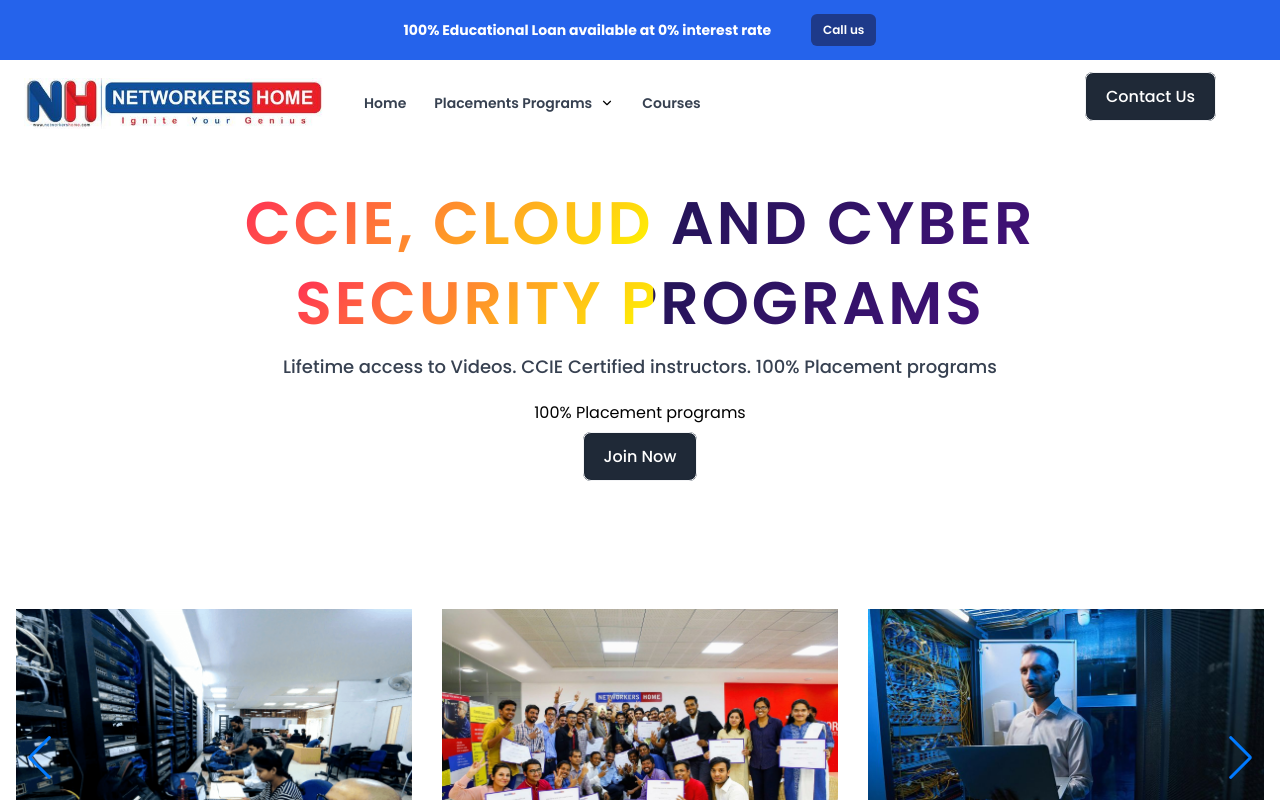
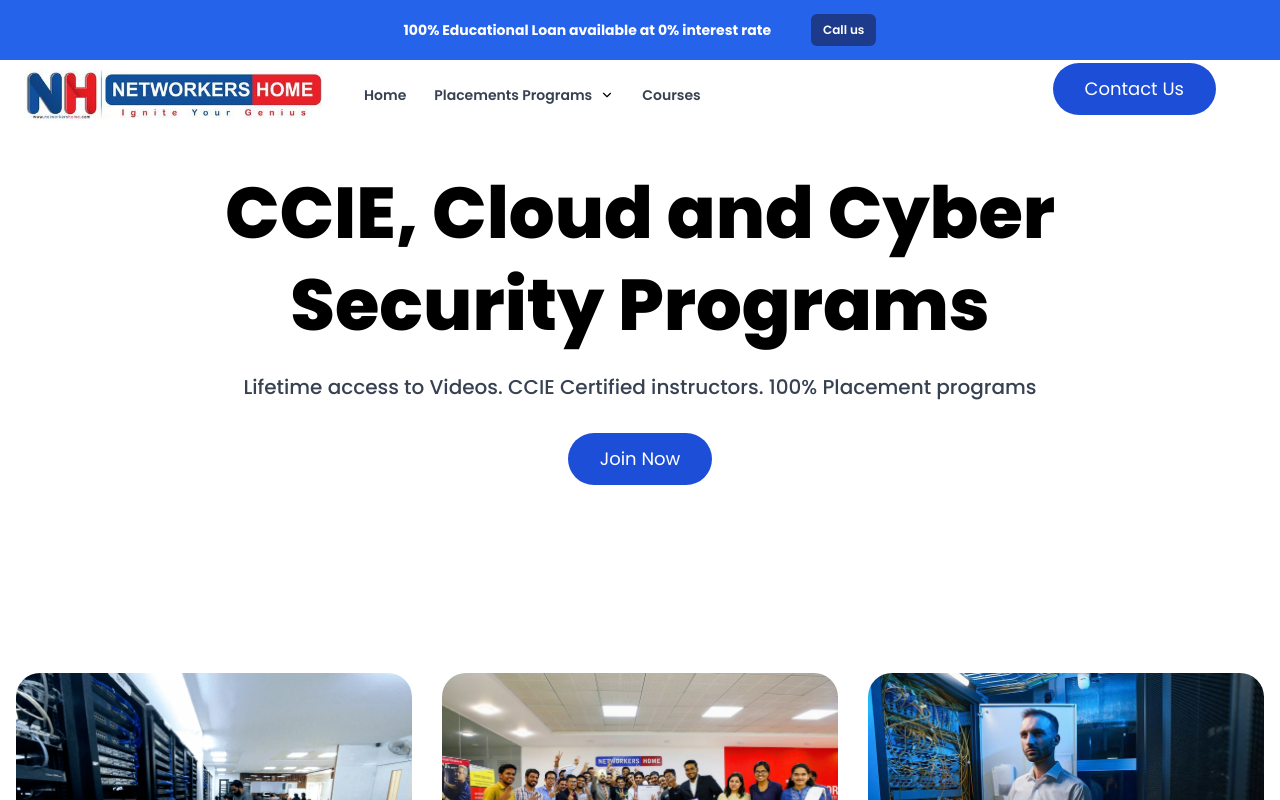
Before and after one commit to WebDevAman/networkers-home, a Next.js app: page / in a window 1280 px wide. Shown: the top 800 px of the page. Built offline with nearby package versions, Linux system fonts and the light colour scheme.

Commit message:
fixed-css

```diff
--- a/components/Banner/index.jsx
+++ b/components/Banner/index.jsx
@@ -1,24 +1,50 @@
-import React from 'react'
-import Button from '../Buttons'
-import DummyBtn from '../DummyBtn'
-import {motion} from 'framer-motion'
+import React from "react";
+import Button from "../Buttons";
+import DummyBtn from "../DummyBtn";
+import { motion } from "framer-motion";
 
 const Banner = () => {
   return (
-    <motion.div  className='px-10 lg:px-24 z-10 py-10 flex flex-col items-center justify-center space-y-5'>
+    <motion.div className="px-10  lg:px-24 z-10 py-10 flex flex-col items-center justify-center space-y-8">
+    <div className="flex text-center items-center justify-center flex-col space-y-5">
+        <motion.h1
+        initial={{ opacity: 0 }}
+        animate={{ opacity: 1 }}
+        transition={{ delay: 0.2, duration: 1 }}
+        className="  text-xl md:text-4xl lg:text-6xl xl:text-7xl font-extrabold  heading"
+      >
+        CCIE, Cloud and Cyber{" "}
+      </motion.h1>
+      <motion.h1
+        initial={{ opacity: 0 }}
+        animate={{ opacity: 1 }}
+        transition={{ delay: 0.4, duration: 1 }}
+        className="  text-xl md:text-4xl lg:text-6xl xl:text-7xl font-extrabold  heading"
+      >
+        Security Programs
+      </motion.h1>
+    </div>
 
-<motion.h1 initial={{opacity:0}} animate={{opacity:1}} transition={{delay:0.2,duration:1}}  className='text-black tracking-wider text-xl md:text-4xl lg:text-6xl font-semibold animate-charcter'>CCIE, Cloud and Cyber  </motion.h1>
-<motion.h1 initial={{opacity:0}} animate={{opacity:1}} transition={{delay:0.4,duration:1}} className='text-black tracking-wider text-xl md:text-4xl lg:text-6xl font-semibold animate-charcter'>Security Programs</motion.h1>
-<motion.h2 initial={{opacity:0}} animate={{opacity:1}} transition={{delay:0.6,duration:1.2}} className='text-gray-700 text-sm lg:text-lg font-medium text-center'>Lifetime access to Videos. CCIE Certified instructors. 100% Placement programs</motion.h2>
-<motion.p initial={{opacity:0}} animate={{opacity:1}} transition={{delay:0.8,duration:1.5}} className='text-black text-md'>100% Placement programs</motion.p>
-{/* <Button text={'Join Now'} styles={'bg-black text-white py-4 px-20'} /> */}
-<motion.div initial={{opacity:0}} animate={{opacity:1}} transition={{delay:1,duration:1.7}} >
 
-<DummyBtn text={'Join Now'} />
-</motion.div>
+      <motion.h2
+        initial={{ opacity: 0 }}
+        animate={{ opacity: 1 }}
+        transition={{ delay: 0.6, duration: 1.2 }}
+        className="text-gray-700 text-base lg:text-xl font-medium text-center"
+      >
+        Lifetime access to Videos. CCIE Certified instructors. 100% Placement
+        programs
+      </motion.h2>
 
+      <motion.div
+        initial={{ opacity: 0 }}
+        animate={{ opacity: 1 }}
+        transition={{ delay: 1, duration: 1.7 }}
+      >
+        <DummyBtn text={"Join Now"} />
+      </motion.div>
     </motion.div>
-  )
-}
+  );
+};
 
-export default Banner
+export default Banner;
--- a/components/DummyBtn.jsx
+++ b/components/DummyBtn.jsx
@@ -1,16 +1,45 @@
-import React from 'react'
+import React from "react";
 
-const DummyBtn = ({text}) => {
+const DummyBtn = ({ text }) => {
   return (
-    <a href="#_" className="relative px-5 py-3 overflow-hidden font-medium text-white bg-gray-800 border border-gray-100 rounded-lg shadow-inner group">
-    <span className="absolute top-0 left-0 w-0 h-0 transition-all duration-200 border-t-2 border-white group-hover:w-full ease"></span>
-    <span className="absolute bottom-0 right-0 w-0 h-0 transition-all duration-200 border-b-2 border-white group-hover:w-full ease"></span>
-    <span className="absolute top-0 left-0 w-full h-0 transition-all duration-300 delay-200 bg-white group-hover:h-full ease"></span>
-    <span className="absolute bottom-0 left-0 w-full h-0 transition-all duration-300 delay-200 bg-white-600 group-hover:h-full ease"></span>
-    <span className="absolute inset-0 w-full h-full duration-300 delay-300 bg-blue-700 opacity-0 group-hover:opacity-100"></span>
-    <span className="relative transition-colors duration-300 delay-200 group-hover:text-white ease">{text}</span>
-    </a>
-  )
-}
+    // <a href="#_" className="relative px-5 py-3 overflow-hidden font-medium text-white bg-gray-800 border border-gray-100 rounded-lg shadow-inner group">
+    // <span className="absolute top-0 left-0 w-0 h-0 transition-all duration-200 border-t-2 border-white group-hover:w-full ease"></span>
+    // <span className="absolute bottom-0 right-0 w-0 h-0 transition-all duration-200 border-b-2 border-white group-hover:w-full ease"></span>
+    // <span className="absolute top-0 left-0 w-full h-0 transition-all duration-300 delay-200 bg-white group-hover:h-full ease"></span>
+    // <span className="absolute bottom-0 left-0 w-full h-0 transition-all duration-300 delay-200 bg-white-600 group-hover:h-full ease"></span>
+    // <span className="absolute inset-0 w-full h-full duration-300 delay-300 bg-blue-700 opacity-0 group-hover:opacity-100"></span>
+    // <span className="relative transition-colors duration-300 delay-200 group-hover:text-white ease">{text}</span>
+    // </a>
+    // <a
+    //   href="#_"
+    //   className="relative inline-flex items-center justify-center p-4 px-6 py-3 overflow-hidden font-medium text-indigo-600 transition duration-300 ease-out border-2 border-purple-500 rounded-full shadow-md group"
+    // >
+    //   <span className="absolute inset-0 flex items-center justify-center w-full h-full text-white duration-300 -translate-x-full bg-purple-500 group-hover:translate-x-0 ease">
+    //     <svg
+    //       className="w-6 h-6"
+    //       fill="none"
+    //       stroke="currentColor"
+    //       viewBox="0 0 24 24"
+    //       xmlns="http://www.w3.org/2000/svg"
+    //     >
+    //       <path
+    //         stroke-linecap="round"
+    //         stroke-linejoin="round"
+    //         stroke-width="2"
+    //         d="M14 5l7 7m0 0l-7 7m7-7H3"
+    //       ></path>
+    //     </svg>
+    //   </span>
+    //   <span className="absolute flex items-center justify-center w-full h-full text-purple-500 transition-all duration-300 transform group-hover:translate-x-full ease">
+    //     {text}
+    //   </span>
+    //   <span className="relative invisible">{text}</span>
+    // </a>
+    <button className='rounded-full px-8 py-3 text-lg bg-blue-700 text-white hover:bg-blue-800 transition-all duration-500 hover:shadow-lg'>
+      {text}
+    </button>
 
-export default DummyBtn
+  );
+};
+
+export default DummyBtn;
--- a/components/Navbar/Navbar.jsx
+++ b/components/Navbar/Navbar.jsx
@@ -13,9 +13,8 @@
     <div
       onMouseEnter={() => setSubmenu(true)}
       onMouseLeave={() => setSubmenu(false)}
-      className="cursor-pointer absolute z-[9999999999999999999999] top-4 left-10 px-5 py-4 rounded-md  w-[400px] text-black shadow-xl"
+      className="cursor-pointer bg-white absolute z-[9999] top-4 left-10 px-5 py-4 rounded-md  w-[400px] text-black shadow-xl"
     >
-
       <div className="flex items-start py-3 flex-col space-y-1 border-b-[1px] border-gray-500">
         <h1 className="font-medium text-lg hover:text-gray-500 text-gray-700">Cyberx Masters</h1>
         <p className="text-xs text-gray-600">
@@ -65,8 +64,7 @@
             </li>
             {item === "Placements Programs" && (
               <p className="cursor-pointer">
-                {" "}
-                <FiChevronDown />{" "}
+                <FiChevronDown />
               </p>
             )}
           </div>
@@ -89,7 +87,11 @@
   const [open,setOpen]=useState(false)
 
   return (
-    <div className="min-w-screen relative flex  py-2 items-center justify-between px-6">
+    <div
+    style={{
+      background:'linear-gradient(rgba(255,255,255,0.5),rgba(255,255,255,0.5))'
+    }}
+    className="min-w-screen sticky backdrop-blur-md inset-0 flex  items-center justify-between px-6">
            <NavDrawer open={open} setOpen={setOpen} />
       {/* left side  */}
       <div className="flex items-center space-x-10 ">
--- a/components/Sliders/HomeSlider.jsx
+++ b/components/Sliders/HomeSlider.jsx
@@ -35,27 +35,27 @@
         modules={[Pagination, Navigation]}
         className="mySwiper"
       >
-        <SwiperSlide>
-        <Image src={people1} height={530}/>
+        <SwiperSlide className='rounded-3xl my-12  overflow-hidden'>
+        <Image className=' hover:scale-105 transition-all duration-500' src={people1} height={530}/>
         </SwiperSlide>
-        <SwiperSlide>
-            <Image src={people2} />
+        <SwiperSlide className='rounded-3xl my-12 overflow-hidden'>
+            <Image className=' hover:scale-105 transition-all duration-500' src={people2} />
         </SwiperSlide>
-        <SwiperSlide>
-            <Image src={people3} />
+        <SwiperSlide className='rounded-3xl my-12  overflow-hidden'>
+            <Image className=' hover:scale-105 transition-all duration-500' src={people3} />
         </SwiperSlide>
 
-        <SwiperSlide>
-            <Image src={people4} />
+        <SwiperSlide className='rounded-3xl my-12  overflow-hidden'>
+            <Image className=' hover:scale-105 transition-all duration-500' src={people4} />
         </SwiperSlide>
-        <SwiperSlide>
+        <SwiperSlide className='rounded-3xl my-12  overflow-hidden'>
 
 
-            <Image src={people1} height={530}/>
+            <Image className=' hover:scale-105 transition-all duration-500' src={people1} height={530}/>
 
         </SwiperSlide>
-        <SwiperSlide>
-            <Image src={people2} />
+        <SwiperSlide className='rounded-3xl my-12  overflow-hidden'>
+            <Image className=' hover:scale-105 transition-all duration-500' src={people2} />
         </SwiperSlide>
 
       </Swiper>
--- a/styles/globals.css
+++ b/styles/globals.css
@@ -1,5 +1,4 @@
-@import url('https://fonts.googleapis.com/css2?family=Poppins:ital,wght@0,400;0,500;0,600;0,700;1,400;1,500;1,600;1,700&display=swap');
-
+@import url('https://fonts.googleapis.com/css2?family=Poppins:ital,wght@0,100;0,200;0,300;0,400;0,500;0,600;0,700;0,800;0,900;1,200;1,300;1,400;1,500;1,600;1,700;1,800&family=Raleway:wght@200;300;400;500;600;700;800;900&display=swap');
 @tailwind base;
 @tailwind components;
 @tailwind utilities;
@@ -98,3 +97,8 @@
     background-position: 200% center;
   }
 }
+
+
+.heading{
+ color:linear-gradient(90deg, rgba(2,0,36,1) 0%, rgba(25,9,121,1) 35%, rgba(0,212,255,1) 100%)
+}
--- a/tailwind.config.js
+++ b/tailwind.config.js
@@ -5,10 +5,11 @@
   ],
   theme: {
     extend: {
-      fontFamily:{
-        poppins:["Poppins","sans-serif"]
-      }
+      fontFamily: {
+        poppins: ["Poppins", "sans-serif"],
+
+      },
     },
   },
   plugins: [],
-}
+};
```
